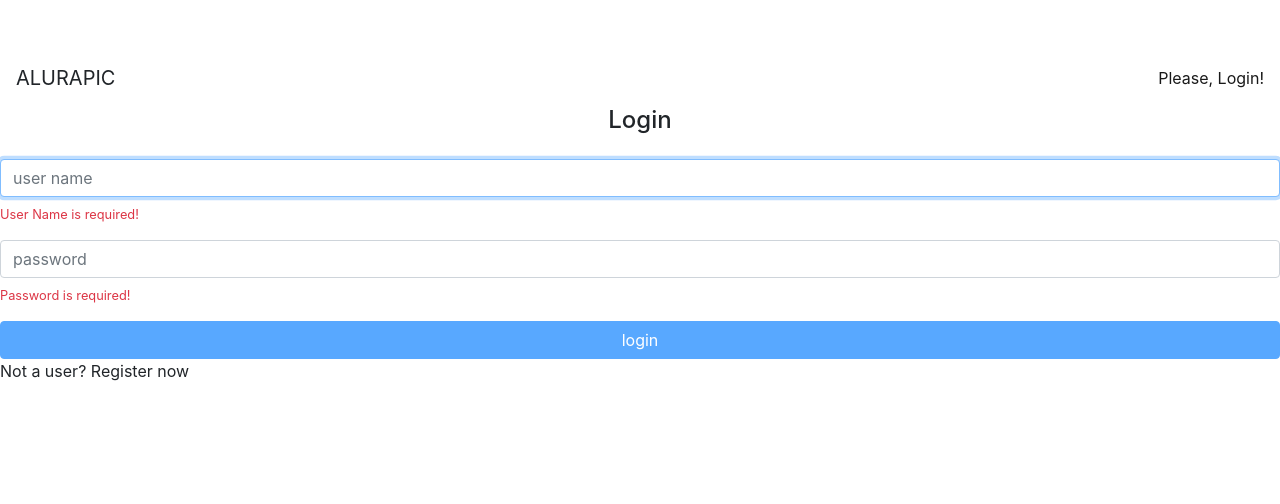
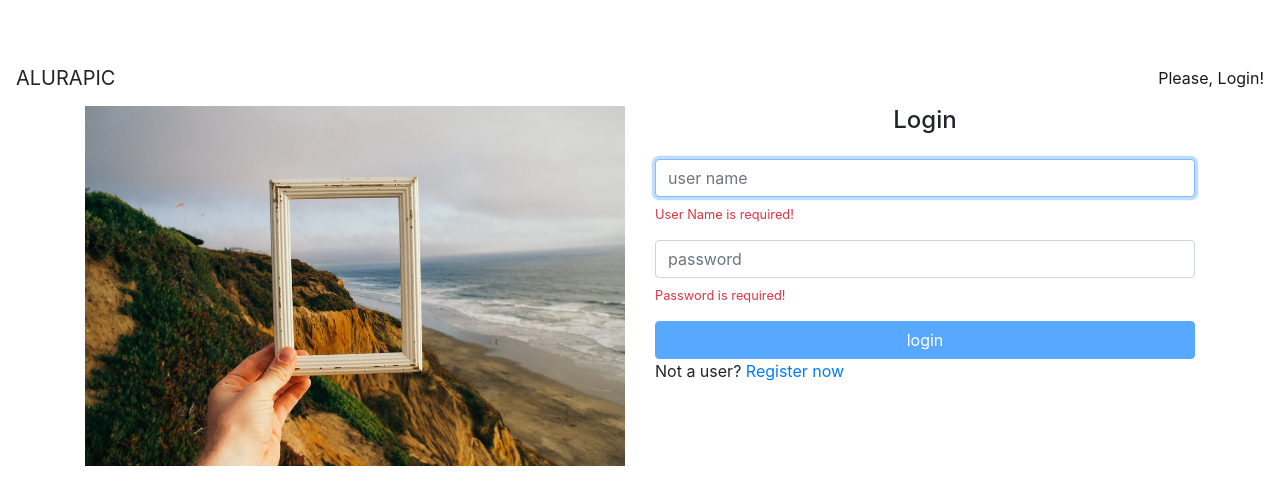
Before and after one commit to LaboratorioDeInformatica/ap_photos, an Angular app in the folder alurapic/: page / in a window 1280 px wide. Shown: the top 504 px of the page. Built offline with nearby package versions, Linux system fonts and the light colour scheme.

Commit message:
Rotas Filhas e Lazy loading

```diff
--- a/alurapic/src/app/app.routing.module.ts
+++ b/alurapic/src/app/app.routing.module.ts
@@ -10,8 +10,15 @@
 import { SigninComponent } from './home/signin/signin.component';
 import { AuthGuard } from './core/auth/auth.guard';
 import { SignUpComponent } from './home/signup/signup.component';
+import { HomeComponent } from './home/home.component';
 
 const routes: Routes = [
+
+    { path: '' ,
+     component: HomeComponent,
+     canActivate: [AuthGuard],
+     children: [
+
         { path: '' ,
         component: SigninComponent,
         canActivate: [AuthGuard]
@@ -21,6 +28,9 @@
         component: SignUpComponent,
 
         },
+     ]
+     },
+
 
     {
         path: 'user/:userName' ,
--- /dev/null
+++ b/alurapic/src/app/home/home.component.html
@@ -0,0 +1,10 @@
+<div class="container">
+    <div class="row">
+        <div class="col-md-6 mb-2">
+            <img class="img-fluid d-none d-sm-block" src="/assets/img/home.jpg" alt="Welcome">
+        </div>
+        <div  class="col-md-6">
+            <router-outlet></router-outlet>
+        </div>
+    </div>
+</div>
--- /dev/null
+++ b/alurapic/src/app/home/home.component.ts
@@ -0,0 +1,6 @@
+import { Component } from '@angular/core';
+
+@Component({
+    templateUrl:'./home.component.html'
+})
+export class HomeComponent{}
--- a/alurapic/src/app/home/home.module.ts
+++ b/alurapic/src/app/home/home.module.ts
@@ -6,11 +6,13 @@
 import { VMessageModule } from '../shared/components/vmessage/vmessage.module';
 import { RouterModule } from '@angular/router';
 import { SignUpComponent } from './signup/signup.component';
+import { HomeComponent } from './home.component';
 
 @NgModule({
     declarations:[
         SigninComponent,
-        SignUpComponent],
+        SignUpComponent,
+        HomeComponent],
     imports:[
             ReactiveFormsModule,
             FormsModule,
--- a/alurapic/src/app/home/signin/signin.component.html
+++ b/alurapic/src/app/home/signin/signin.component.html
@@ -37,4 +37,4 @@
 
 </form>
 
-<p>Not a user? <a>Register now</a></p>
+<p>Not a user? <a [routerLink]="['signup']">Register now</a></p>
--- a/alurapic/src/app/home/signin/signin.component.ts
+++ b/alurapic/src/app/home/signin/signin.component.ts
@@ -26,9 +26,8 @@
             userName: ['', Validators.required],
             password: ['', Validators.required]
         });
-
-
-
+        this.platformDetectorService.isPlatformBrowser() &&
+        this.userNameInput.nativeElement.focus();
     }
 //this.router.navigateByUrl('user/'+ userName),
     login(){
--- a/alurapic/src/app/home/signup/signup.component.html
+++ b/alurapic/src/app/home/signup/signup.component.html
@@ -1,7 +1,7 @@
 <h4 class="text-center"> Register to embrace a new world!</h4>
 <form  [formGroup]="signupForm" class="form mt-4" (submit)="signup()">
     <div class="form-group">
-        <input  formControlName="email"  placeholder="email" class="form-control" autofocus >
+        <input #emailInput formControlName="email"  placeholder="email" class="form-control" autofocus >
         <ap-vmessage
             *ngIf="signupForm.get('email').errors?.required"
             text="Email is required!">
--- a/alurapic/src/app/home/signup/signup.component.ts
+++ b/alurapic/src/app/home/signup/signup.component.ts
@@ -1,10 +1,11 @@
-import { Component, OnInit } from '@angular/core';
+import { Component, OnInit, ViewChild, ElementRef } from '@angular/core';
 import { FormGroup, FormBuilder, Validators } from '@angular/forms';
 import { LowerCaseValidator } from '../../shared/validators/lower-case.validator';
 import { UserNotTakenValidatorService } from './user-not-taken.validator.service';
 import { NewUser } from './new-user';
 import { SignupService } from './signup.service';
 import { Router } from '@angular/router';
+import { PlatformDetectorService } from '../../core/plataform-detector/plataform-detector.service';
 
 @Component({
     templateUrl:'./signup.component.html'
@@ -12,12 +13,14 @@
 export class SignUpComponent implements OnInit{
 
     signupForm: FormGroup;
+    @ViewChild('emailInput') emailInput: ElementRef<HTMLInputElement>;
 
     constructor(
             private formbuilder: FormBuilder,
             private userNotTakenValidatorService: UserNotTakenValidatorService,
             private signUpService: SignupService,
-            private route: Router
+            private route: Router,
+            private platFormDetectorService: PlatformDetectorService
             ){
 
     }
@@ -56,6 +59,10 @@
                 ]
             ]
         });
+
+        this.platFormDetectorService.isPlatformBrowser() &&
+        this.emailInput.nativeElement.focus();
+
     }
 
     signup(){
```
Lines whose indentation alone changed are shown as unchanged.
